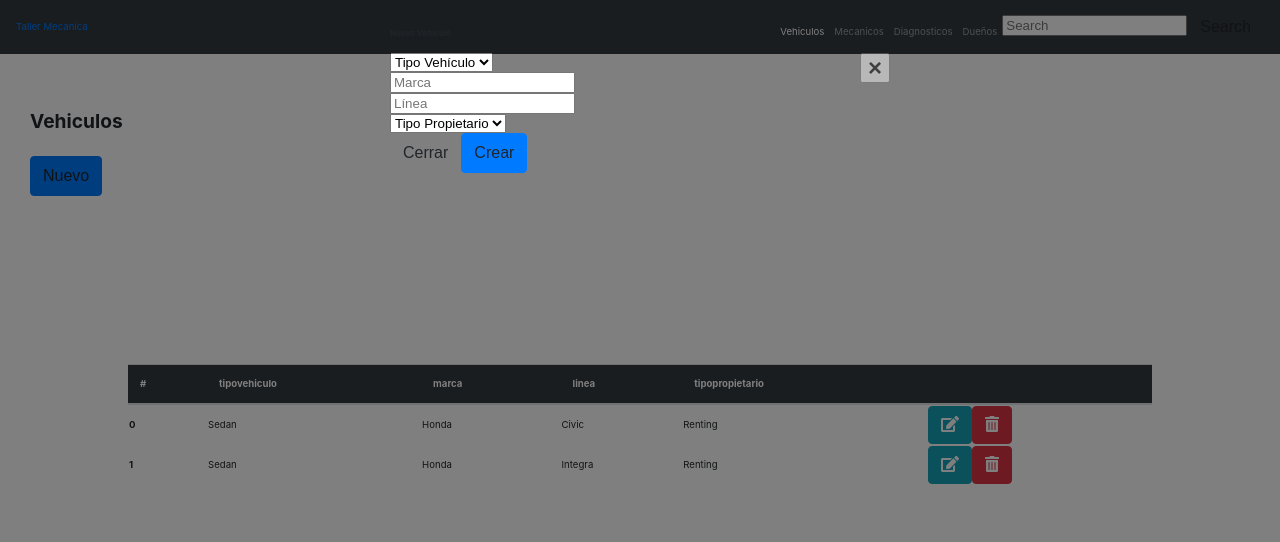
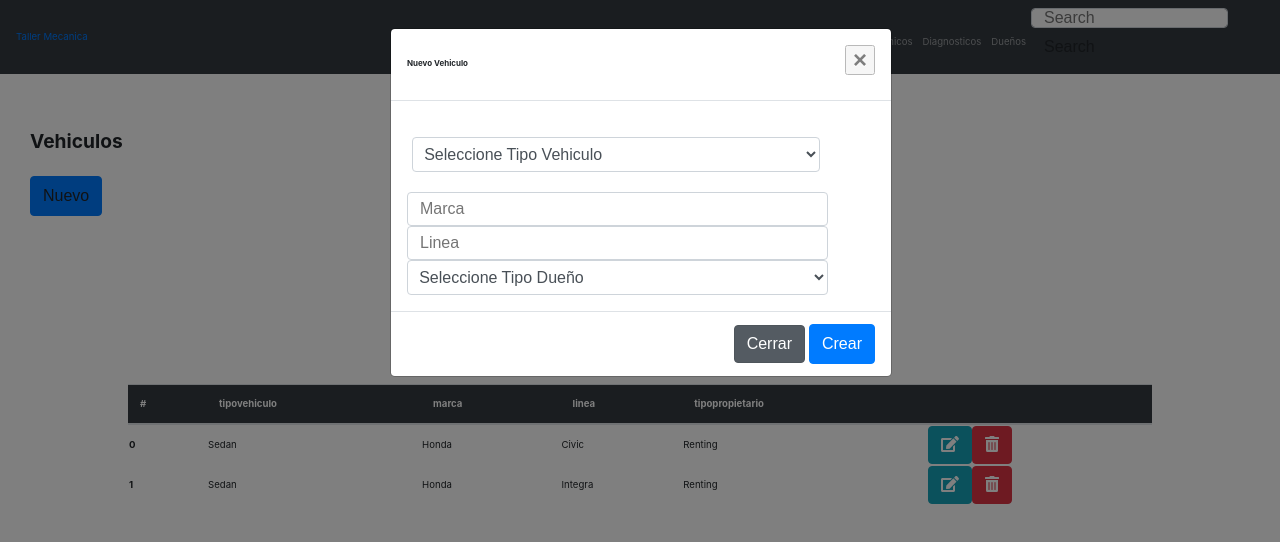
Before and after one commit to juliand123/taller-automotriz-bootcamp-javascript, a React (Create React App) app in the folder react-2/: page / in a window 1280 px wide. Both pictures are taken after a click on the button "Nuevo". Shown: the top 542 px of the page. Built offline with nearby package versions, Linux system fonts and the light colour scheme.

Commit message:
modal footer

```diff
--- /dev/null
+++ b/react-2/src/componentes/Input/Input.css
@@ -0,0 +1,15 @@
+input.form-control {
+    display: block;
+    width: 84.5%;
+    height: 20px;
+    padding: .375rem .75rem;
+    font-size: 1rem;
+    font-weight: 400;
+    line-height: 1.5;
+    color: #495057;
+    background-color: #fff;
+    background-clip: padding-box;
+    border: 1px solid #ced4da;
+    border-radius: .25rem;
+    transition: border-color .15s ease-in-out,box-shadow .15s ease-in-out;
+}
--- /dev/null
+++ b/react-2/src/componentes/Input/index.js
@@ -0,0 +1,16 @@
+import React from "react";
+import "./Input.css";
+
+function Input({ tipo = "text", nombreCampo }) {
+    return (
+        <input
+            type= {tipo}
+            name={nombreCampo}
+            id={nombreCampo}
+            className="form-control"
+            placeholder={nombreCampo}/>
+    )
+
+}
+
+export default  Input;
--- a/react-2/src/componentes/Modal/Modal.css
+++ b/react-2/src/componentes/Modal/Modal.css
@@ -8,8 +8,6 @@
     overflow: hidden;
     outline: 0;
 }
-
-
 
 .modal-backdrop.show {
     opacity: .5;
@@ -40,3 +38,45 @@
     max-width: 500px;
     margin: 1.75rem auto;
 }
+
+.modal-content {
+    position: relative;
+    display: flex;
+    flex-direction: column;
+    width: 100%;
+    pointer-events: auto;
+    background-color: #fff;
+    background-clip: padding-box;
+    border: 1px solid rgba(0,0,0,.2);
+    border-radius: .3rem;
+    outline: 0;
+}
+
+.modal-body {
+    position: relative;
+    flex: 1 1 auto;
+    padding: 1rem;
+}
+
+.form-row {
+    padding: 20px 0px;
+    display: flex;
+    flex-direction: row;
+    justify-content: space-between;
+    flex-wrap: wrap;
+    margin-right: -5px;
+    margin-left: -5px;
+}
+
+.col {
+    flex-basis: 0;
+    flex-grow: 1;
+    max-width: 100%;
+}
+
+.form-row > .col {
+    padding-right: 5px;
+    padding-left: 5px;
+    margin-left: 5px;
+    margin-right: 10px;
+}
--- /dev/null
+++ b/react-2/src/componentes/Modal/ModalFooter.css
@@ -0,0 +1,50 @@
+.modal-footer {
+    display: -ms-flexbox;
+    display: flex;
+    -ms-flex-wrap: wrap;
+    flex-wrap: wrap;
+    -ms-flex-align: center;
+    align-items: center;
+    -ms-flex-pack: end;
+    justify-content: flex-end;
+    padding: .75rem;
+    border-top: 1px solid #dee2e6;
+    border-bottom-right-radius: calc(.3rem - 1px);
+    border-bottom-left-radius: calc(.3rem - 1px);
+}
+
+.modal-footer .btn{
+    display: inline-block;
+    font-weight: 400;
+    color: #212529;
+    text-align: center;
+    vertical-align: middle;
+    -webkit-user-select: none;
+    -moz-user-select: none;
+    -ms-user-select: none;
+    user-select: none;
+    background-color: transparent;
+    border: 1px solid transparent;
+    padding: .375rem .75rem;
+    font-size: 1rem;
+    line-height: 1.5;
+    border-radius: .25rem;
+    transition: color .15s ease-in-out,background-color .15s ease-in-out,border-color .15s ease-in-out,box-shadow .15s ease-in-out;
+}
+
+.modal-footer > *{
+    margin-right: 0.25rem;
+}
+
+.modal-footer > .btn-secondary {
+    color: #fff;
+    background-color: #545b62;
+    border-color: #4e555b;
+
+}
+
+.modal-footer > .btn-primary {
+    color: #fff;
+    background-color: #007bff;
+    border-color: #007bff;
+}
--- /dev/null
+++ b/react-2/src/componentes/Modal/ModalFooter.js
@@ -0,0 +1,18 @@
+import React from "react";
+import "./ModalFooter.css";
+
+function ModalFooter() {
+
+    return (
+        <div className="modal-footer">
+            <button type="button" className="btn btn-secondary" data-dismiss="modal">
+                Cerrar
+            </button>
+            <button type="button" className="btn btn-primary" data-dismiss="modal" id="btn-guardar">
+                Crear
+            </button>
+        </div>
+    );
+}
+
+export default ModalFooter;
--- /dev/null
+++ b/react-2/src/componentes/Modal/ModalHeader.css
@@ -0,0 +1,9 @@
+.modal-header {
+    display: flex;
+    align-items: flex-start;
+    justify-content: space-between;
+    padding: 1rem 1rem;
+    border-bottom: 1px solid #dee2e6;
+    border-top-left-radius: calc(.3rem - 1px);
+    border-top-right-radius: calc(.3rem - 1px);
+}
--- a/react-2/src/componentes/Modal/ModalHeader.js
+++ b/react-2/src/componentes/Modal/ModalHeader.js
@@ -1,5 +1,6 @@
 import React from "react";
-import Modal from ".";
+import "./ModalHeader.css";
+
 
 function ModalHeader(){
     return(
--- a/react-2/src/componentes/Modal/index.js
+++ b/react-2/src/componentes/Modal/index.js
@@ -1,7 +1,27 @@
 import React from "react";
 import ModalHeader from "./ModalHeader";
+import ModalFooter from "./ModalFooter"
 import Select from "../Select";
+import Input from "../Input";
 import "./Modal.css";
+
+const tiposVehiculo = [
+    { valor: "Tipo Vehículo", etiqueta: "Tipo Vehículo" },
+    { valor: "Sedan", etiqueta: "Sedan" },
+    { valor: "Automovil", etiqueta: "Automovil" },
+    { valor: "Camioneta", etiqueta: "Camioneta" },
+    { valor: "Crosover", etiqueta: "Crosover" },
+    { valor: "Camion", etiqueta: "Camion" },
+    { valor: "Otro", etiqueta: "Otro" },
+];
+
+const tiposDuenos = [
+    { valor: "Propio", etiqueta: "Propio" },
+    { valor: "Renting", etiqueta: "Renting" },
+    { valor: "Leasing", etiqueta: "Leasing" },
+    { valor: "Otro", etiqueta: "Otro" },
+];
+
 function Modal() {
     return (
         <>
@@ -11,30 +31,25 @@ function Modal() {
                         <ModalHeader />
                         <div className="modal-body">
                             <form id="form">
-                        <Select />
                                 <div className="form-row">
                                     <div className="col">
-                                <input type="text" name="marca" id="marca" className="form-control" placeholder="Marca" />
+                                        <Select options={tiposVehiculo}
+                                            nombreCampo="Tipo Vehiculo"
+                                        />
+                                    </div>
+                                </div>
+                               <Input tipo="text" nombreCampo= "Marca" />
+                                <div className="col">
+                                <Input tipo="text" nombreCampo = "Linea"/>
                                 </div>
                                 <div className="col">
-                                <input type="text" name="linea" id="linea" className="form-control" placeholder="Línea" />
-                            </div>
-                            <div className="col">
-                                <select className="form-control" id="tipopropietario">
-                                    <option>Tipo Propietario</option>
-                                    <option>Propio</option>
-                                    <option>Renting</option>
-                                    <option>Leasing</option>
-                                    <option>Otro</option>
-                                </select>
-                            </div>
+                                    <Select options={tiposDuenos}
+                                        nombreCampo="Tipo Dueño"
+                                    />
                                 </div>
                             </form>
                         </div>
-                <div className="modal-footer">
-                    <button type="button" className="btn btn-secondary" data-dismiss="modal">Cerrar</button>
-                    <button type="button" className="btn btn-primary" data-dismiss="modal" id="btn-guardar">Crear</button>
-                </div>
+                       <ModalFooter />
                     </div>
                 </div>
             </div>
--- /dev/null
+++ b/react-2/src/componentes/Select/Select.css
@@ -0,0 +1,15 @@
+select.form-control {
+    display: block;
+    width: 90%;
+    height: 35px;
+    padding: .3755rem .45rem;
+    font-size: 1rem;
+    font-weight: 400;
+    line-height: 1.5;
+    color: #495057;
+    background-color: #fff;
+    background-clip: padding-box;
+    border: 1px solid #ced4da;
+    border-radius: .25rem;
+    transition: border-color .15s ease-in-out,box-shadow .15s ease-in-out;
+}
--- a/react-2/src/componentes/Select/index.js
+++ b/react-2/src/componentes/Select/index.js
@@ -1,21 +1,14 @@
 import React from "react"
+import "./Select.css";
 
-function Select() {
+function Select({ options = [], nombreCampo = 'vacio' }) {
     return (
-        <div className="form-row">
-            <div className="col">
-                <select className="form-control" id="tipovehiculo">
-                    <option>Tipo Vehículo</option>
-                    <option>Sedan</option>
-                    <option>Automovil</option>
-                    <option>Camioneta</option>
-                    <option>Crosover</option>
-                    <option>Camion</option>
-                    <option>Otro</option>
-                </select>
-            </div>
-        </div>
+        <select  id="tipovehiculo" className="form-control">
+            <option value="">Seleccione {nombreCampo}</option>
+            {options.map(({ valor, etiqueta }, index) => (
+                <option key={`${nombreCampo}-${index}-${valor}-${etiqueta}`}
+                value={valor}>{etiqueta}</option>))}
+        </select>
     );
 }
-
 export default Select;
```
Lines whose indentation alone changed are shown as unchanged.
